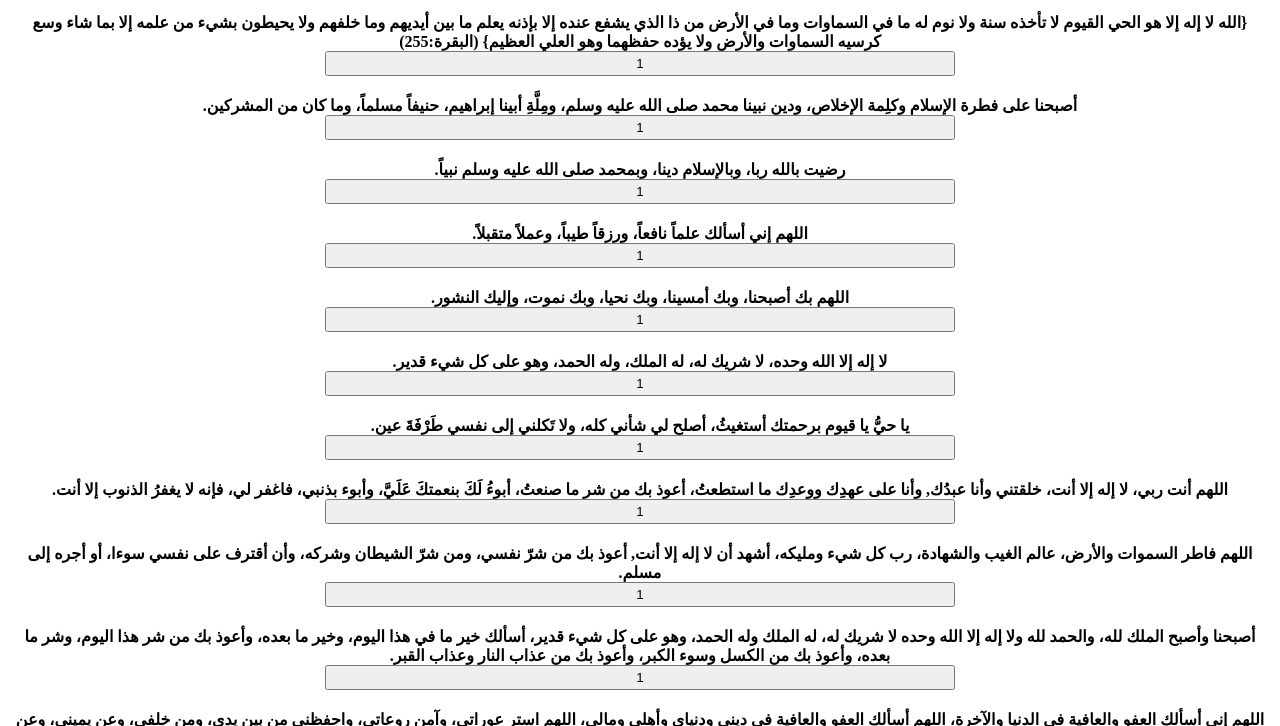
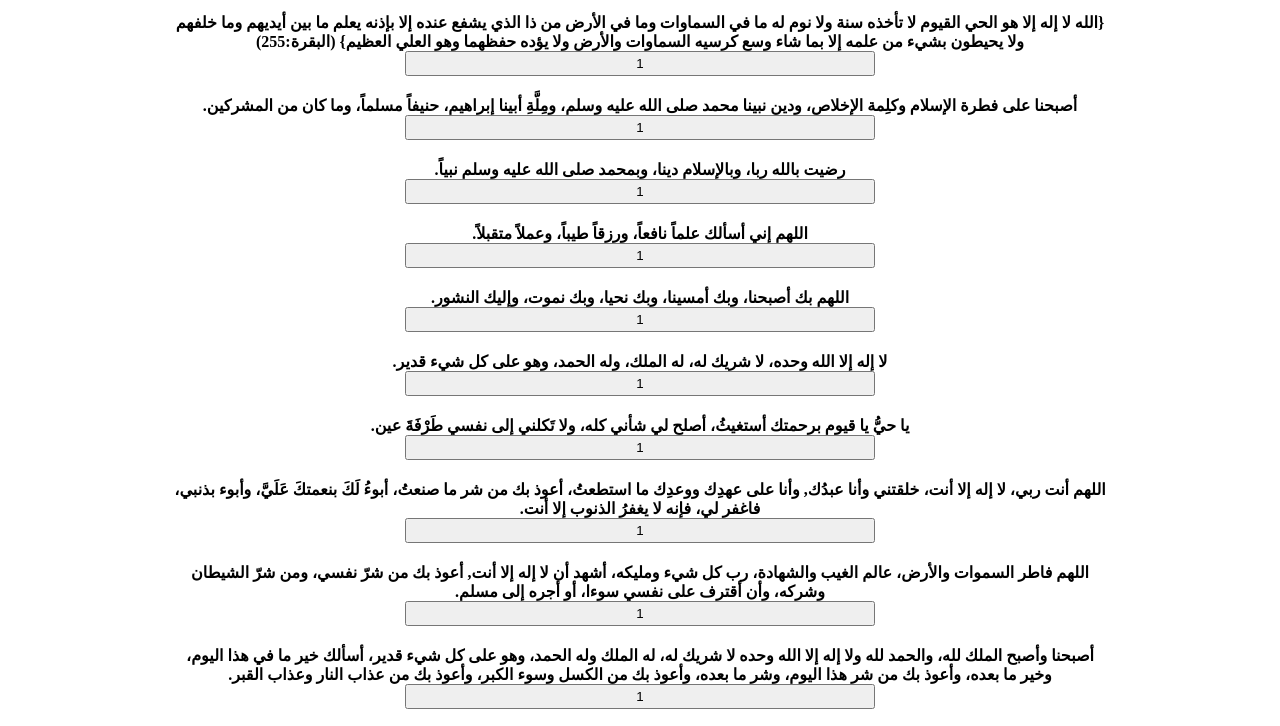
Before and after one commit to khaled1gamal/azkar, a plain HTML site: page index.html in a window 1280 px wide. Shown: the part 68-794 px from the top of the page. Drawn offline with Linux system fonts and the light colour scheme.

Commit message:
Update style.css

```diff
--- a/style.css
+++ b/style.css
@@ -51,3 +51,16 @@ footer a:hover{
 .active{
   border-bottom: solid 3px red;
 }
+/* .all{
+  width: 80%;
+  margin: 10px auto;
+  background-image: url(1.jpg);
+  background-repeat: no-repeat;
+  background-position-x: center;
+  background-position-y: center;
+  background-blend-mode: darken;
+} */
+.all{
+  width: 75%;
+  margin: 10px auto;
+}
```
